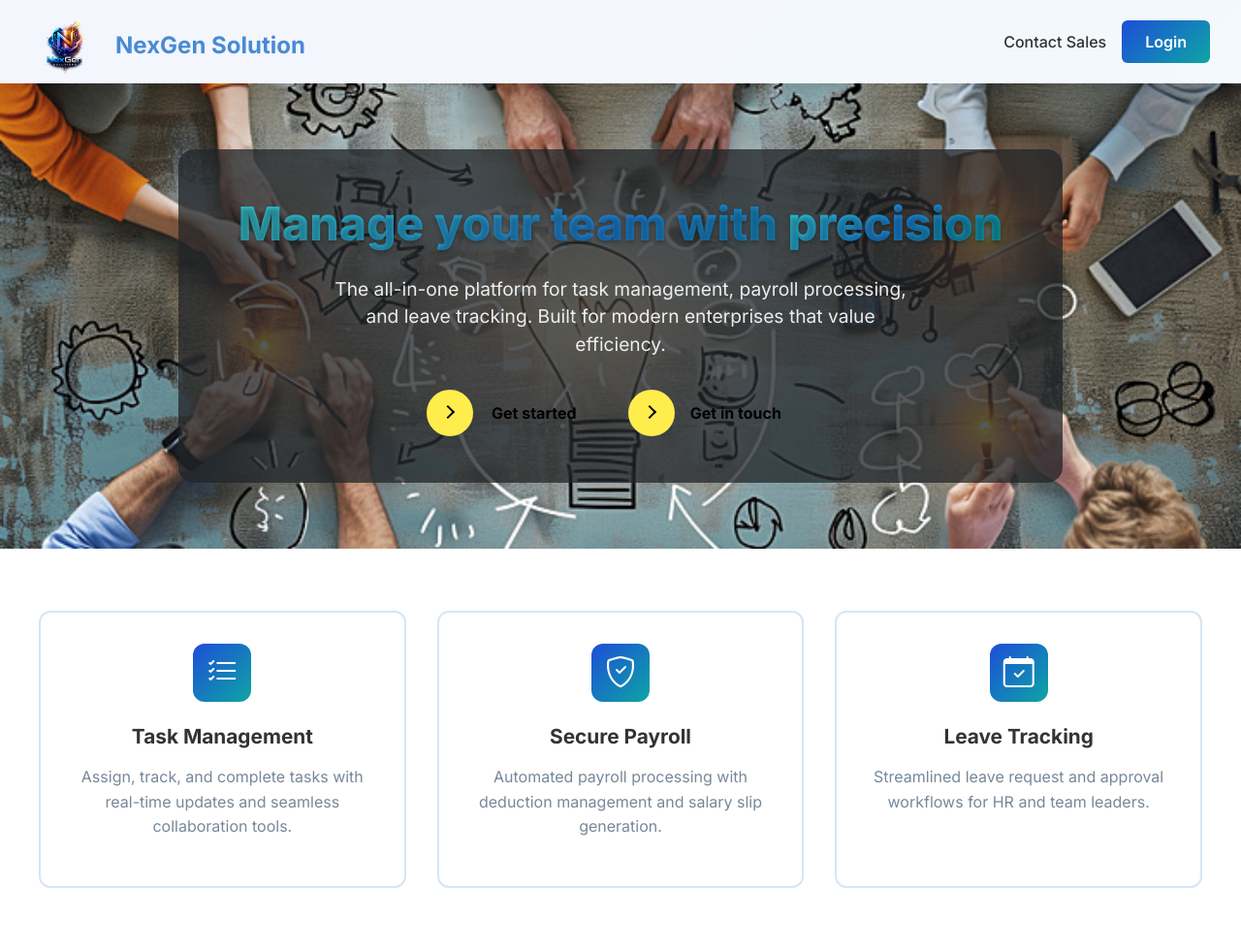
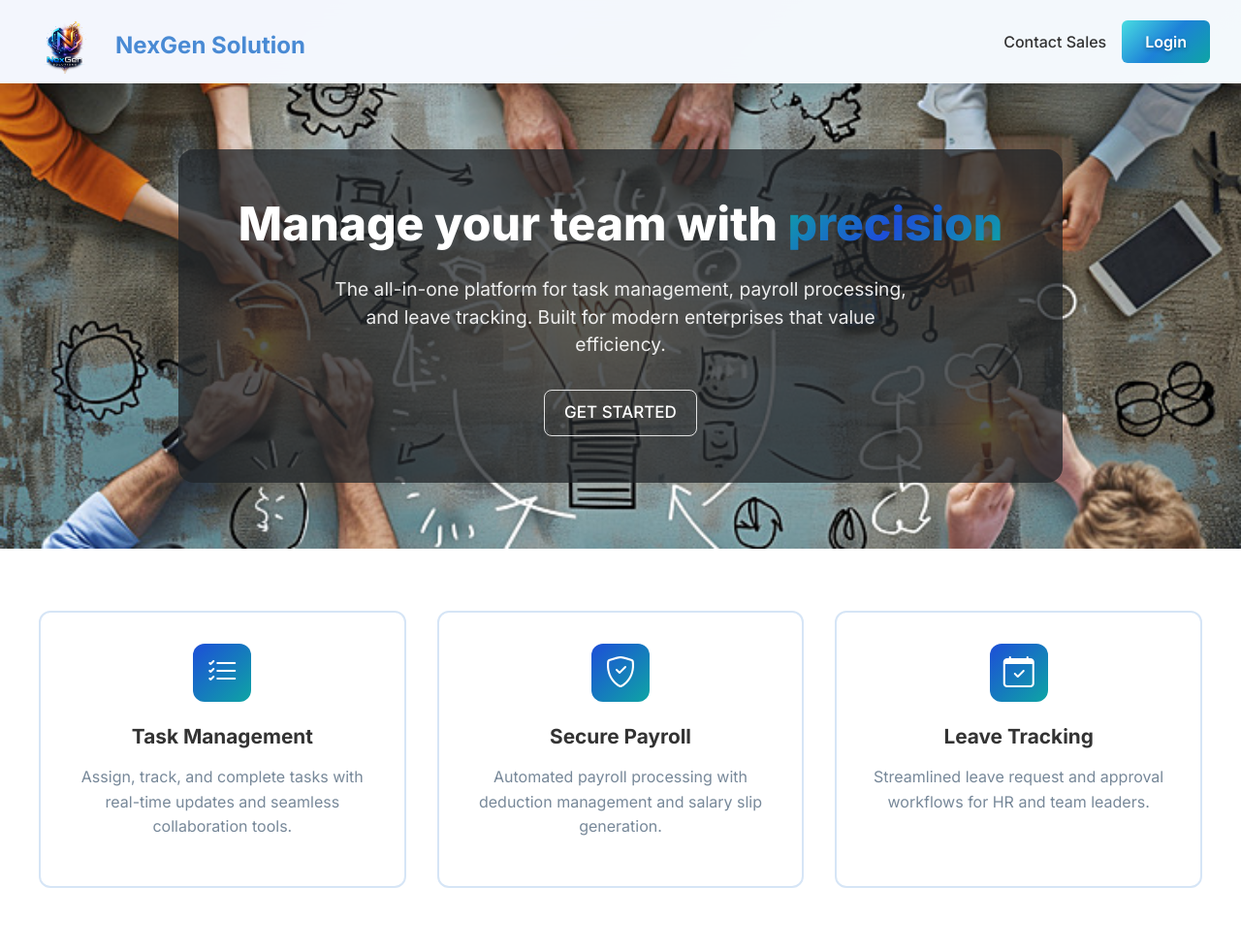
Before and after one commit to Shalom2004-maker/NexGen-Solution, a PHP site: page /index.php in a window 1280 px wide. Shown: the whole page at 97% size. Run offline with PHP 8.4, Linux system fonts and the light colour scheme.

Commit message:
Re-designing Index page

```diff
--- a/public/index.php
+++ b/public/index.php
@@ -99,7 +99,8 @@
     }
 
     .btn-nav {
-        background: linear-gradient(135deg, #1d4ed8, #0ea5a4);
+        background: linear-gradient(135deg, rgba(55, 219, 222, 0.9), #1d81d8, #0ea5a4);
+        text-shadow: 0 2px 4px rgba(0, 0, 0, 0.3);
         color: white;
         padding: 0.6rem 1.5rem;
         border-radius: 6px;
@@ -138,12 +139,11 @@
         line-height: 1.2;
     }
 
-    h1,
     .highlight {
-        background: linear-gradient(135deg, rgba(55, 219, 222, 0.9), #1d81d8, #0ea5a4);
+        color: #0ea5a4;
+        background: linear-gradient(135deg, #0ea5a4, #1d4ed8, #0ea5a4);
         -webkit-background-clip: text;
         -webkit-text-fill-color: transparent;
-        text-shadow: 0 2px 4px rgba(0, 0, 0, 0.3);
     }
 
     .hero-section p {
@@ -154,81 +154,30 @@
     }
 
     button {
-        position: relative;
-        display: inline-block;
+        padding: 10px 20px;
+        text-transform: uppercase;
+        border-radius: 8px;
+        font-size: 17px;
+        font-weight: 500;
+        color: #ffffff;
+        text-shadow: none;
+        background: transparent;
         cursor: pointer;
-        outline: none;
-        border: 0;
-        vertical-align: middle;
-        text-decoration: none;
-        background: transparent;
-        padding: 0;
-        font-size: inherit;
-        font-family: inherit;
+        box-shadow: transparent;
+        border: 1px solid #ffffffd8;
+        transition: 0.5s ease;
+        user-select: none;
     }
 
-    button.learn-more {
-        width: 12rem;
-        height: auto;
+    #btn:hover,
+    :focus {
+        color: #ffffff;
+        background: linear-gradient(135deg, #0ea5a4, #008cff, #0ea5a4);
+        border: 1px solid #008cff;
+        text-shadow: 0 0 5px #ffffff, 0 0 10px #ffffff, 0 0 20px #ffffff;
+        box-shadow: 0 0 5px #0ea5a4, 0 0 20px #008cff, 0 0 50px #0ea5a4,
+            0 0 100px #008cff;
     }
-
-    button.learn-more .circle {
-        transition: all 0.45s cubic-bezier(0.65, 0, 0.076, 1);
-        position: relative;
-        display: block;
-        margin: 0;
-        width: 3rem;
-        height: 3rem;
-        background-color: #ffed4e;
-        border-radius: 1.625rem;
-    }
-
-    button.learn-more .circle .icon {
-        transition: all 0.45s cubic-bezier(0.65, 0, 0.076, 1);
-        position: absolute;
-        top: 0;
-        bottom: 0;
-        margin: auto;
-    }
-
-    button.learn-more .circle .icon.arrow {
-        transition: all 0.45s cubic-bezier(0.65, 0, 0.076, 1);
-        left: 0.625rem;
-        width: 1.125rem;
-        height: 0.125rem;
-        background: none;
-    }
-
-    button.learn-more .circle .icon.arrow::before {
-        position: absolute;
-        content: "";
-        top: -0.29rem;
-        right: 0.0625rem;
-        width: 0.625rem;
-        height: 0.625rem;
-        border-top: 0.125rem solid #000;
-        border-right: 0.125rem solid #000;
-        transform: rotate(45deg);
-    }
-
-    button.learn-more .button-text {
-        transition: all 0.45s cubic-bezier(0.65, 0, 0.076, 1);
-        position: absolute;
-        top: 0;
-        left: 0;
-        right: 0;
-        bottom: 0;
-        padding: 0.75rem 0;
-        margin: 0 0 0 1.85rem;
-        font-weight: 700;
-        line-height: 1.6;
-        text-align: center;
-    }
-
-    button:hover .circle {
-        width: 100%;
-    }
-
 
     /* Features Section */
     .features-section {
@@ -413,23 +362,8 @@
                     enterprises that value efficiency. </p>
 
                 <div class="d-flex gap-3 mx-auto justify-content-center">
-                    <button class="learn-more">
-                        <span class="circle" aria-hidden="true">
-                            <span class="icon arrow"></span>
-                        </span>
-                        <span class="button-text">
-                            <a href="login.php" style="text-decoration: none; color: #000;">Get started</a>
-                        </span>
-                    </button>
+                    <button id="btn">Get Started</button>
 
-                    <button class="learn-more">
-                        <span class="circle" aria-hidden="true">
-                            <span class="icon arrow"></span>
-                        </span>
-                        <span class="button-text">
-                            <a href="contact.php" style="text-decoration: none; color: #000;">Get in touch</a>
-                        </span>
-                    </button>
                 </div>
         </div>
         </center>
```
Also changed, not shown: dashboard/tasks_dashboard.php (+5 -4 lines).
